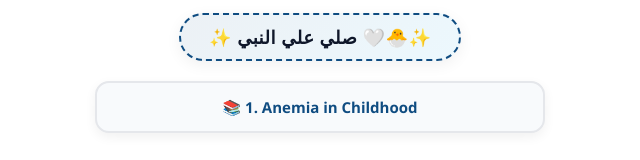
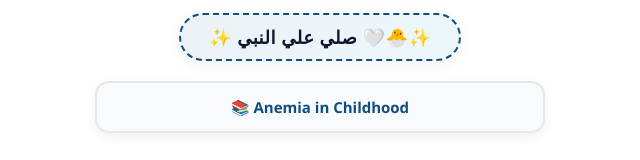
Before and after one commit to AbdallahAhmad1/Pediatric-Medicine-Anemia-in-Childhood, a plain HTML site: page index.html in a window 1280 px wide. Shown: the part 299-459 px from the top of the page, 320-960 px from the left. Drawn offline with nearby package versions, Linux system fonts and the light colour scheme.

```diff
--- a/index.html
+++ b/index.html
@@ -390,7 +390,7 @@ body{margin:0; background:var(--bg); color:var(--text)}
         </div>
 
         <div class="chapter-badge-box">
-            📚 1. Anemia in Childhood
+            📚 Anemia in Childhood
         </div>
 
         <div id="highScoreView" style="display:none; font-weight:bold; margin:0 auto 16px auto; color:var(--success); font-size:14px; background:rgba(34, 197, 94, 0.08); padding:8px 16px; border-radius:50px; border:1px dashed var(--success); width:fit-content; direction:rtl;">
```
